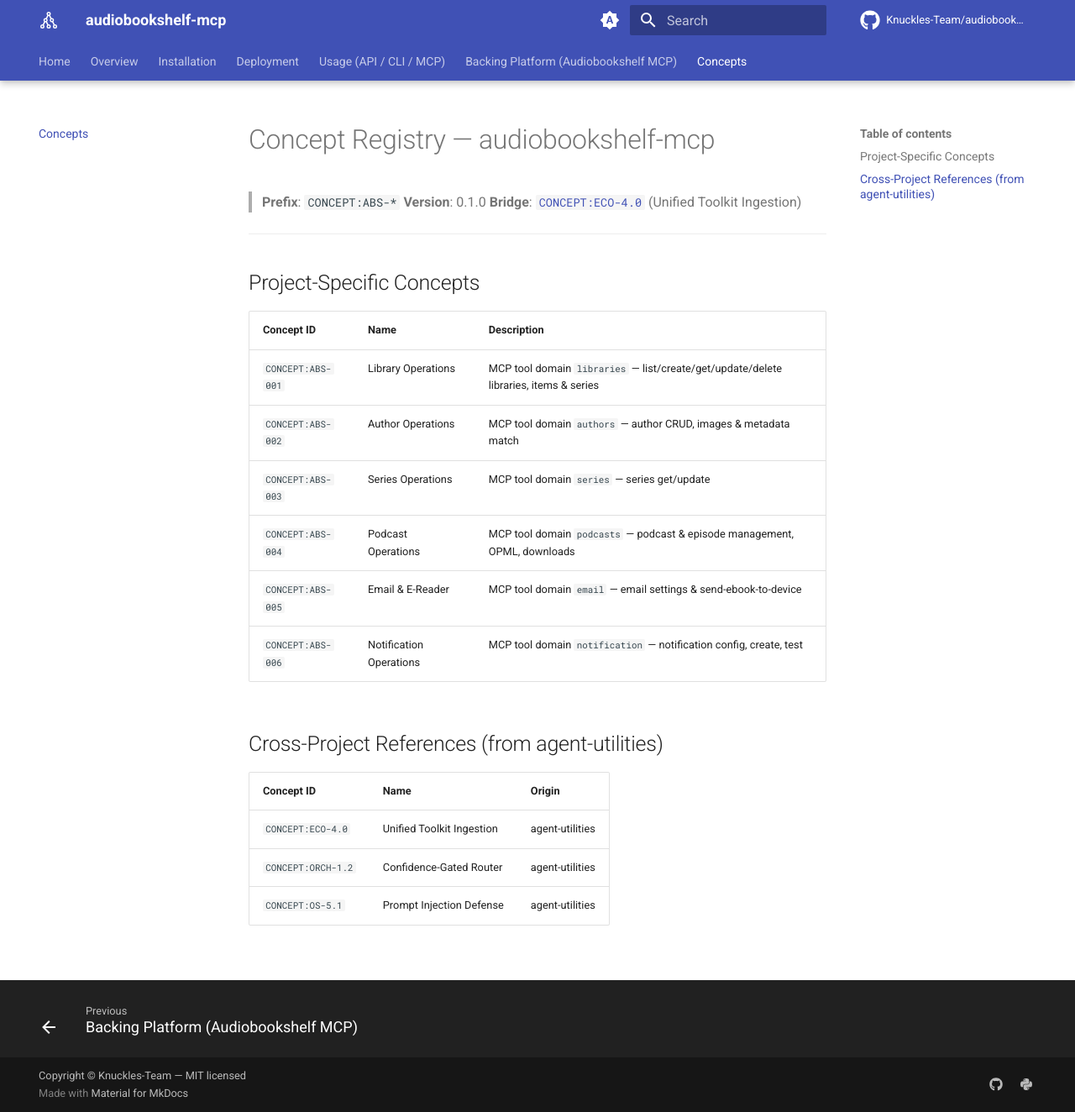
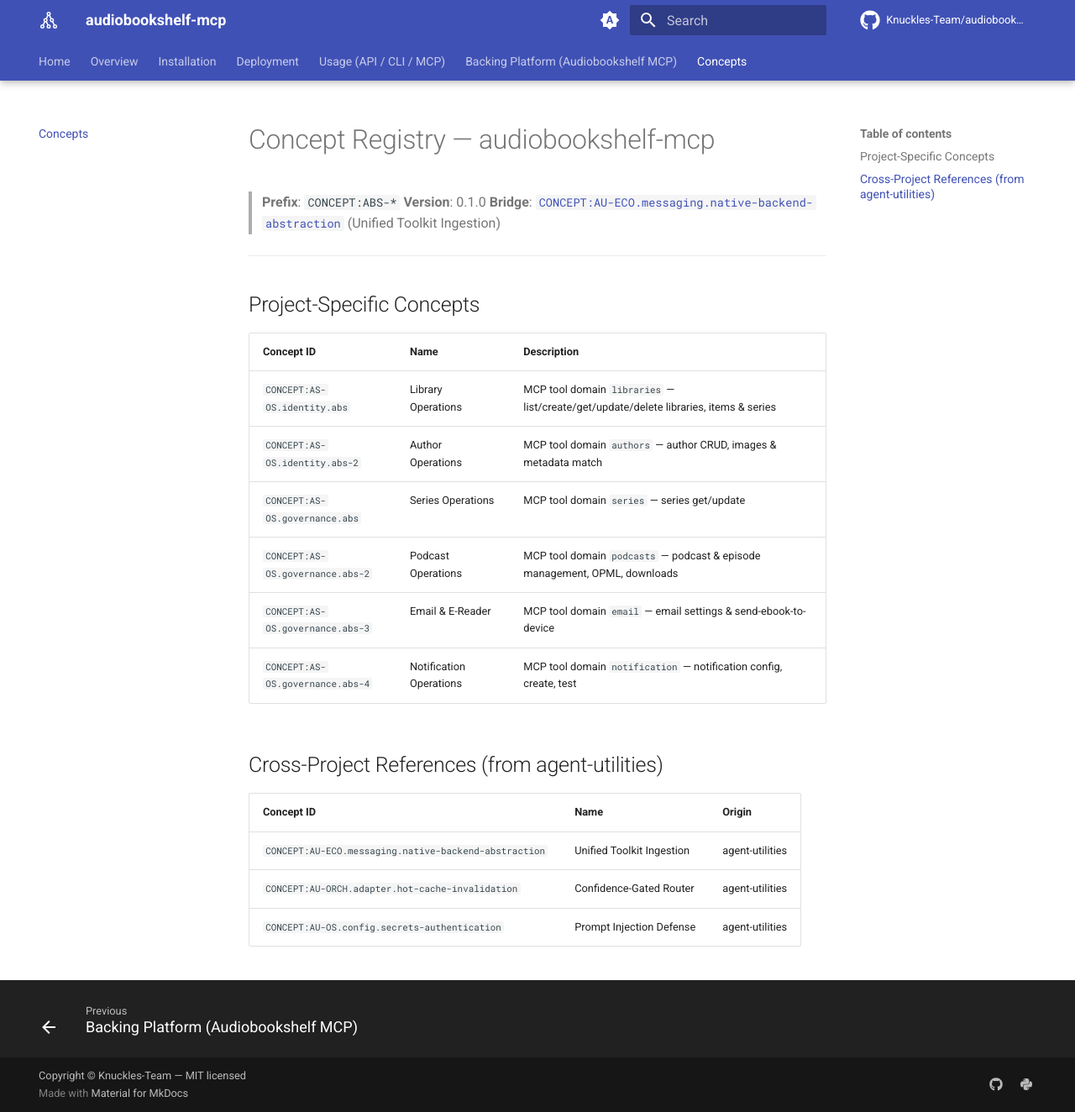
Before and after one commit to Knuckles-Team/audiobookshelf-mcp, an MkDocs documentation site: the page built from docs/concepts.md, in a window 1280 px wide and 1324 px high. Shown: the whole window at 84% size. Built offline with MkDocs 1.6.1 and Material for MkDocs 9.7.7, drawn with Linux system fonts in a browser that asks for light colours; comment, search, counter and statistics services are not loaded.

Commit message:
OKF-CIS migration: markers -> <SLUG>-<PILLAR>.<domain>.<concept>
Co-Authored-By: Claude Opus 4.8 (1M context) <noreply@anthropic.com>

```diff
--- a/docs/concepts.md
+++ b/docs/concepts.md
@@ -2,7 +2,7 @@
 
 > **Prefix**: `CONCEPT:ABS-*`
 > **Version**: 0.1.0
-> **Bridge**: [`CONCEPT:ECO-4.0`](https://github.com/Knuckles-Team/agent-utilities/blob/main/docs/concepts.md) (Unified Toolkit Ingestion)
+> **Bridge**: [`CONCEPT:AU-ECO.messaging.native-backend-abstraction`](https://github.com/Knuckles-Team/agent-utilities/blob/main/docs/concepts.md) (Unified Toolkit Ingestion)
 
 ---
 
@@ -10,17 +10,17 @@
 
 | Concept ID | Name | Description |
 |------------|------|-------------|
-| `CONCEPT:ABS-001` | Library Operations | MCP tool domain `libraries` — list/create/get/update/delete libraries, items & series |
-| `CONCEPT:ABS-002` | Author Operations | MCP tool domain `authors` — author CRUD, images & metadata match |
-| `CONCEPT:ABS-003` | Series Operations | MCP tool domain `series` — series get/update |
-| `CONCEPT:ABS-004` | Podcast Operations | MCP tool domain `podcasts` — podcast & episode management, OPML, downloads |
-| `CONCEPT:ABS-005` | Email & E-Reader | MCP tool domain `email` — email settings & send-ebook-to-device |
-| `CONCEPT:ABS-006` | Notification Operations | MCP tool domain `notification` — notification config, create, test |
+| `CONCEPT:AS-OS.identity.abs` | Library Operations | MCP tool domain `libraries` — list/create/get/update/delete libraries, items & series |
+| `CONCEPT:AS-OS.identity.abs-2` | Author Operations | MCP tool domain `authors` — author CRUD, images & metadata match |
+| `CONCEPT:AS-OS.governance.abs` | Series Operations | MCP tool domain `series` — series get/update |
+| `CONCEPT:AS-OS.governance.abs-2` | Podcast Operations | MCP tool domain `podcasts` — podcast & episode management, OPML, downloads |
+| `CONCEPT:AS-OS.governance.abs-3` | Email & E-Reader | MCP tool domain `email` — email settings & send-ebook-to-device |
+| `CONCEPT:AS-OS.governance.abs-4` | Notification Operations | MCP tool domain `notification` — notification config, create, test |
 
 ## Cross-Project References (from agent-utilities)
 
 | Concept ID | Name | Origin |
 |------------|------|--------|
-| `CONCEPT:ECO-4.0` | Unified Toolkit Ingestion | agent-utilities |
-| `CONCEPT:ORCH-1.2` | Confidence-Gated Router | agent-utilities |
-| `CONCEPT:OS-5.1` | Prompt Injection Defense | agent-utilities |
+| `CONCEPT:AU-ECO.messaging.native-backend-abstraction` | Unified Toolkit Ingestion | agent-utilities |
+| `CONCEPT:AU-ORCH.adapter.hot-cache-invalidation` | Confidence-Gated Router | agent-utilities |
+| `CONCEPT:AU-OS.config.secrets-authentication` | Prompt Injection Defense | agent-utilities |
```
Also changed, not shown: README.md (+6 -6 lines), docs/overview.md (+1 -1 lines), 13 other files.
